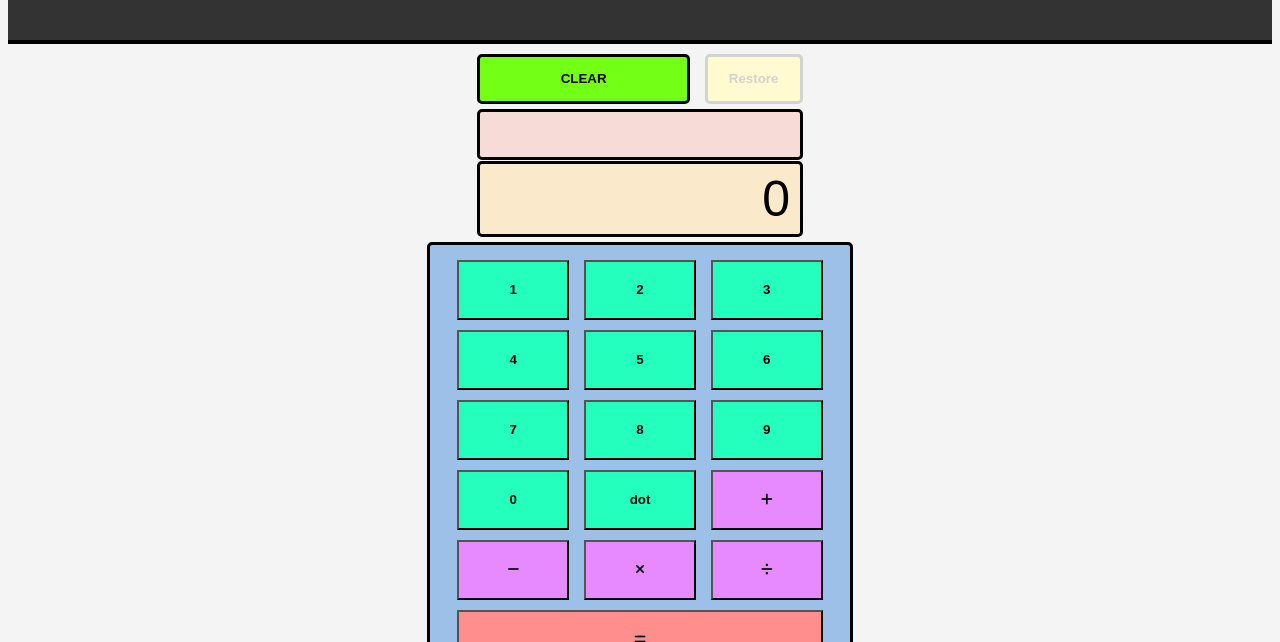
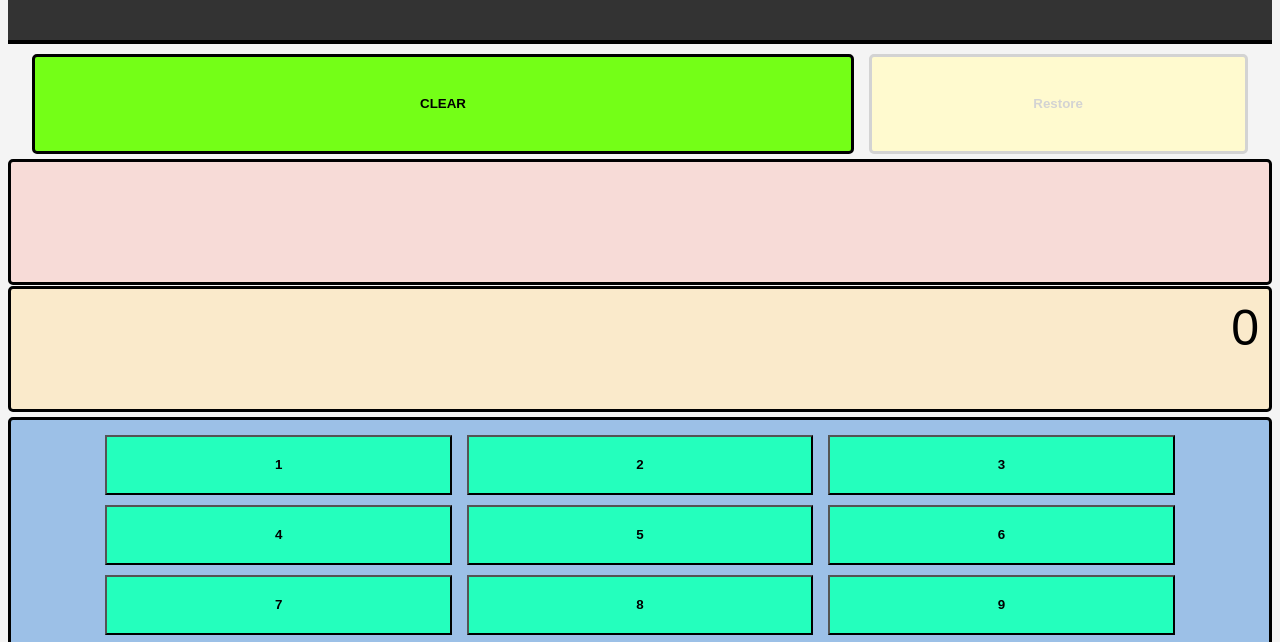
Before and after one commit to NicholasGallop/fun-calculator, a website: page index.html in a window 1280 px wide. Shown: the part 93-735 px from the top of the page. Drawn offline with nearby package versions, Linux system fonts and the light colour scheme.

Commit message:
Update index.html

```diff
--- a/index.html
+++ b/index.html
@@ -27,7 +27,7 @@ Simpler, no-warnings version: https://codepen.io/camalDan/pen/ZEaPqKb?editors=10
 				margin-bottom: 10px;
 			}
 			#resetters {
-				width: 327px;
+				width: auto;
 				margin: auto;
 				margin: auto auto 5px auto ;
 
@@ -37,6 +37,7 @@ Simpler, no-warnings version: https://codepen.io/camalDan/pen/ZEaPqKb?editors=10
 				border-radius: 5px;
 				width:65%;
 				height: 50px;
+				min-height: 100px;
 				margin: auto 5px auto auto;
 				font-weight: bold;
 				cursor: pointer;
@@ -47,6 +48,7 @@ Simpler, no-warnings version: https://codepen.io/camalDan/pen/ZEaPqKb?editors=10
 				border-radius: 5px;
 				width:30%;
 				height: 50px;
+				min-height: 100px;
 				margin: auto auto auto 5px;
 				font-weight: bold;
 				cursor: pointer;
@@ -57,10 +59,11 @@ Simpler, no-warnings version: https://codepen.io/camalDan/pen/ZEaPqKb?editors=10
 				text-align: right;
 				border: solid;
 				border-radius: 5px;
-				width:300px;
+				width:auto;
 				text-overflow: ellipsis;
-				height: 50px;
-				line-height: 50px;
+				height: 30%;
+				min-height: 100px;
+				/*line-height: 50px;*/
 				margin: auto auto 5px auto;
 				padding: 10px;
 				font-size: 50px;
@@ -73,8 +76,9 @@ Simpler, no-warnings version: https://codepen.io/camalDan/pen/ZEaPqKb?editors=10
   			align-items: center;
 				border: solid;
 				border-radius: 5px;
-				width:300px;
-				height: 25px;
+				width:auto;
+				height: auto;
+				min-height: 100px;
 				margin: auto auto 1px auto;
 				padding: 10px;
 				font-size: 15px;
@@ -85,11 +89,9 @@ Simpler, no-warnings version: https://codepen.io/camalDan/pen/ZEaPqKb?editors=10
 				position: relative;
 				border: solid;
 				border-radius: 5px;
-
-
 				width:auto;
-				max-width: 400px;
 				height: auto;
+				min-height: 800px;
 				margin: auto;
 				padding: 10px;
 				background-color: #9CC0E7;
```
